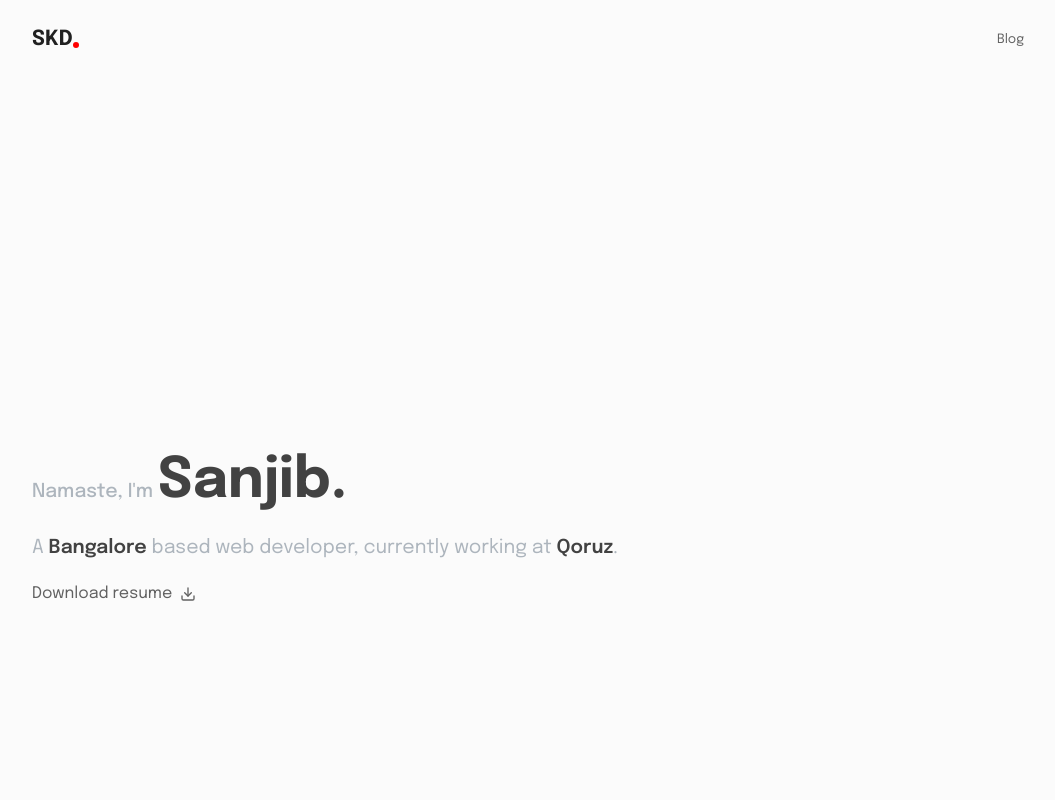
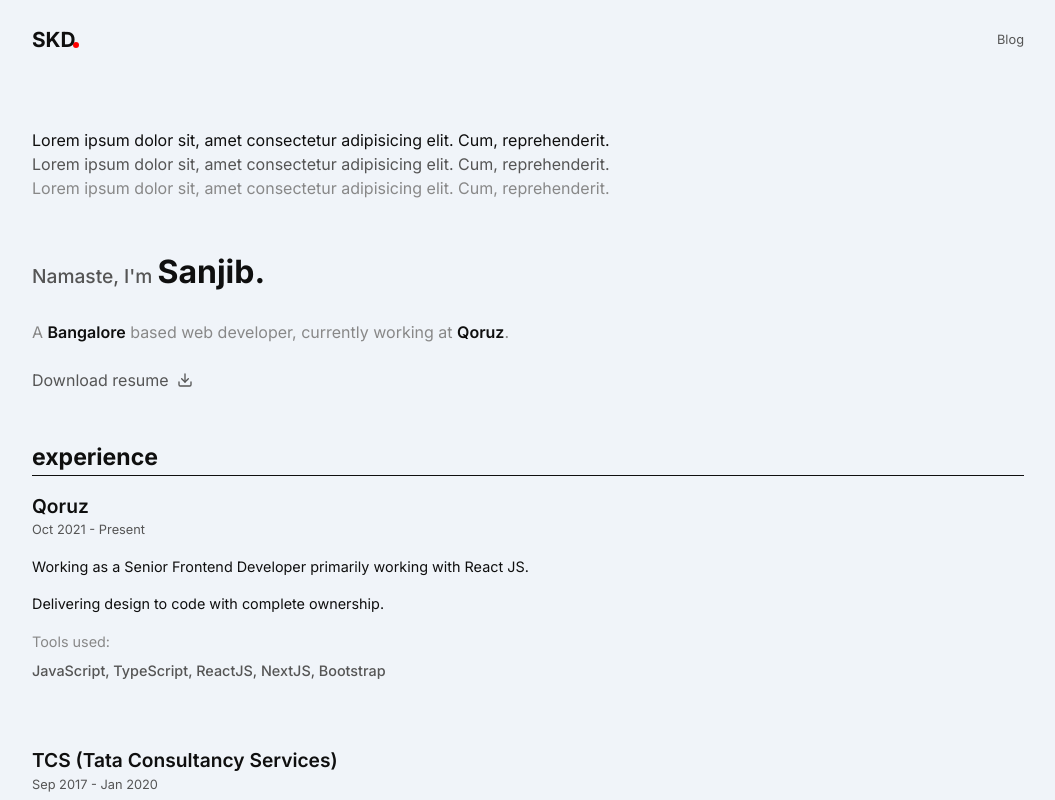
Before and after one commit to sanjibdey104/portfolio-v1, a Next.js app: page / in a window 1280 px wide. Shown: the top 800 px of the page, without its empty margins (112-1167 px from the left). Built offline with nearby package versions, Linux system fonts and the light colour scheme.

Commit message:
update: theme based tokens, user system preference theme maping

```diff
--- a/pages/_app.js
+++ b/pages/_app.js
@@ -1,7 +1,17 @@
+import { useEffect } from "react";
 import Layout from "../components/layout/Layout";
 import GlobalStyles from "../styles/globalStyles";
 
 function MyApp({ Component, pageProps }) {
+  useEffect(() => {
+    const storedTheme = localStorage.getItem("theme");
+    const prefersDark = window.matchMedia(
+      "(prefers-color-scheme: dark)"
+    ).matches;
+    const theme = storedTheme || (prefersDark ? "dark" : "light");
+    document.documentElement.setAttribute("data-theme", theme);
+  }, []);
+
   return (
     <>
       <GlobalStyles />
--- a/pages/index.js
+++ b/pages/index.js
@@ -90,7 +90,6 @@ const Homepage = styled.main`
 `;
 
 const Intro = styled.section`
-  height: 100vh;
   position: relative;
 
   display: flex;
@@ -99,21 +98,21 @@ const Intro = styled.section`
   gap: 1.5rem;
 
   .hero-text {
-    color: var(--fg-lightest);
     font-weight: 500;
     font-size: 1.2rem;
+    color: var(--fg-lighter);
 
     p.dev-name {
       display: inline-block;
       color: var(--fg-light);
       font-weight: 700;
-      font-size: clamp(2.5rem, 10vw, 3.5rem);
-      line-height: clamp(2.5rem, 10vw, 3.5rem);
+      font-size: 2rem;
+      /* line-height: clamp(2.5rem, 10vw, 3.5rem); */
     }
   }
 
   .brief-intro-text {
-    font-size: 1.2rem;
+    font-size: 1rem;
     color: var(--fg-lightest);
 
     p {
@@ -136,7 +135,7 @@ const Intro = styled.section`
 
     color: var(--fg-lighter);
     font-size: 1rem;
-    line-height: 1rem;
+    line-height: 1.5;
 
     svg {
       font-size: 1rem;
@@ -148,15 +147,28 @@ const Intro = styled.section`
       color: var(--fg-light);
     }
   }
-
-  @media (max-width: 768px) {
-    height: 50vh;
-  }
 `;
 
 const Home = () => {
   return (
     <Homepage>
+      <section className="theme-testing">
+        <p className="light-text">
+          Lorem ipsum dolor sit, amet consectetur adipisicing elit. Cum,
+          reprehenderit.
+        </p>
+
+        <p className="lighter-text">
+          Lorem ipsum dolor sit, amet consectetur adipisicing elit. Cum,
+          reprehenderit.
+        </p>
+
+        <p className="lightest-text">
+          Lorem ipsum dolor sit, amet consectetur adipisicing elit. Cum,
+          reprehenderit.
+        </p>
+      </section>
+
       <Intro className="intro-section">
         <h1 className="hero-text">
           <span>Namaste, I'm</span> <p className="dev-name">Sanjib.</p>
--- a/styles/globalStyles.js
+++ b/styles/globalStyles.js
@@ -2,26 +2,32 @@ import { createGlobalStyle } from "styled-components";
 
 const GlobalStyles = createGlobalStyle`
     :root {
-        --font-primary: 'Epilogue', sans-serif;
-        --font-secondary: 'Inter', sans-serif;
-        --bg-light: #fbfbfb;
-        --mobile-nav-bg: #000000;
-        --mobile-nav-text: #ffffffda;
+        /* font */
+        --font-primary: 'Inter', sans-serif;
 
-        --accent-color-primary: #1976d2;
-        --accent-color-secondary: #ffc800;
+        /* background */
+        --bg-color: #f0f4f9;
 
-        --fg-bold: #212121;
-        --fg-light: #424242;
-        --fg-lighter: #616161;
-        --fg-lightest: #adb5bd;
+        /* foreground */
+        --fg-deep: #1f1f1f;
+        --fg-light:#0f0f0f;
+        --fg-lighter: #555555;
+        --fg-lightest: #888888;
 
-        --box-shadow: rgba(50, 50, 90, 0.25) 0px 8px 10px -5px,
-        rgba(0, 0, 0, 0.2) 0px 8px 10px -8px,
-        rgba(10, 40, 50, 0.2) 0px -2px 5px 0px inset;
-        --hover-box-shadow: rgba(50, 50, 90, 0.25) 0px 3px 5px -3px,
-        rgba(0, 0, 0, 0.2) 0px 3px 5px -3px,
-        rgba(10, 40, 50, 0.2) 0px -1px 3px 0px inset;
+        background-color: var(--bg-color);
+        color: var(--fg-light);
+    }
+
+    [data-theme="dark"] {
+        --bg-color: #131314;
+
+        --fg-deep: #fff;
+        --fg-light: #e3e3e3;
+        --fg-lighter: #c4c7c5;
+        --fg-lightest: #888;
+
+        background-color: var(--bg-color);
+        color: var(--fg-deep);
     }
 
     *,*::before,*::after {
@@ -88,6 +94,18 @@ const GlobalStyles = createGlobalStyle`
             margin: 0;
         }
     }
+
+    .light-text {
+        color: var(--fg-light)
+    }
+
+    .lighter-text {
+        color: var(--fg-lighter)
+    }
+
+    .lightest-text {
+        color: var(--fg-lightest)
+    }
 `;
 
 export default GlobalStyles;
```
